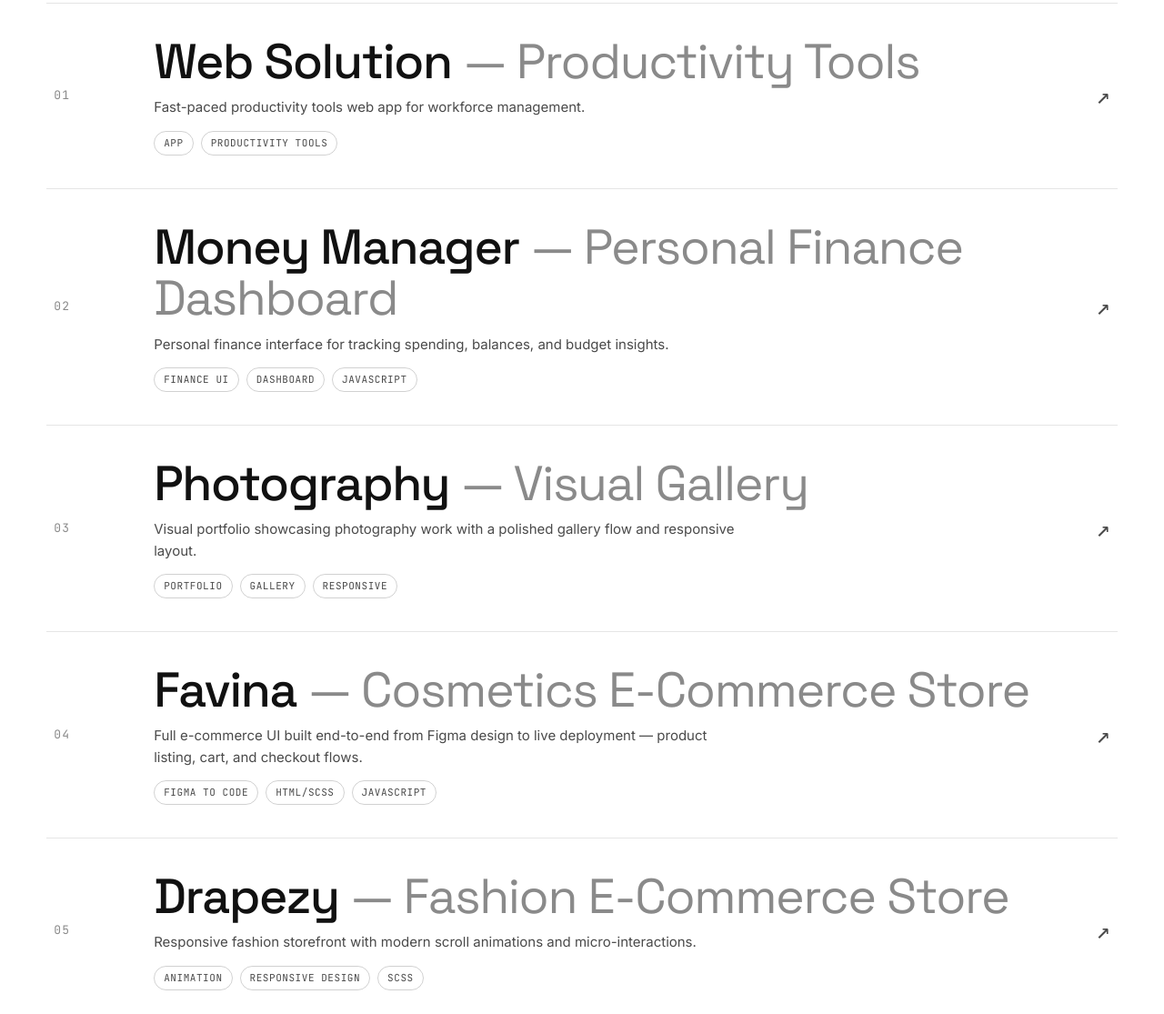
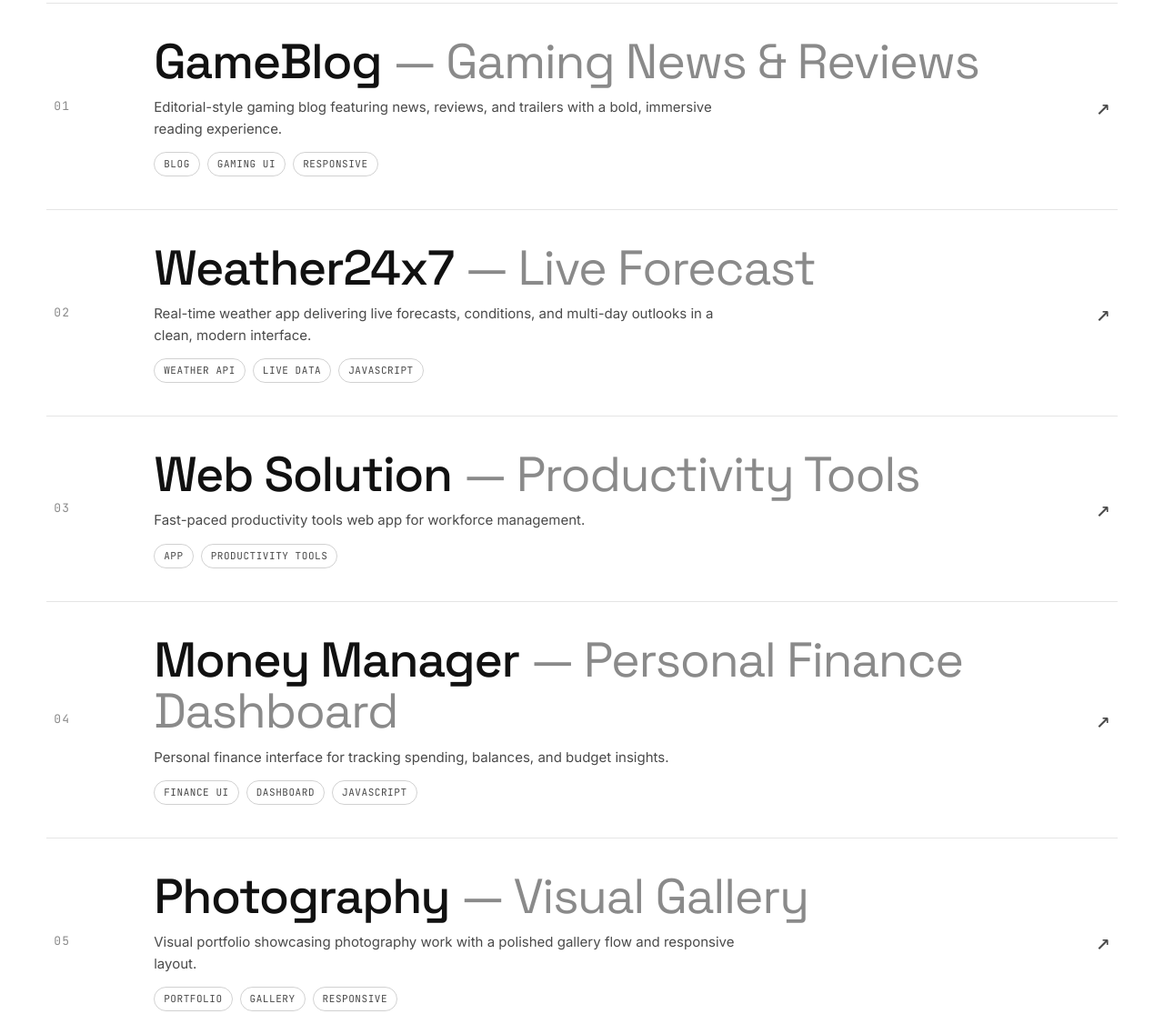
Before and after one commit to ux-krish/krishnendu_dutta, a plain HTML site: page index.html in a window 1280 px wide. Shown: the part 4229-5344 px from the top of the page at 91% size. Drawn offline with nearby package versions, Linux system fonts and the light colour scheme.

Commit message:
add new portfolios

```diff
--- a/index.html
+++ b/index.html
@@ -362,9 +362,37 @@
         </div>
 
         <ul class="projects">
+          <li class="project" data-project="gameblog">
+            <a href="https://ux-krish.github.io/gameblog" target="_blank" rel="noopener" class="project__link" data-magnetic>
+              <div class="project__index">01</div>
+              <div class="project__main">
+                <h3 class="project__title">GameBlog <span>— Gaming News &amp; Reviews</span></h3>
+                <p class="project__desc">Editorial-style gaming blog featuring news, reviews, and trailers with a bold, immersive reading experience.</p>
+                <div class="project__tags">
+                  <span>BLOG</span><span>GAMING UI</span><span>RESPONSIVE</span>
+                </div>
+              </div>
+              <div class="project__arrow" aria-hidden="true">↗</div>
+            </a>
+            <!-- <div class="project__media" data-image=""></div> -->
+          </li>
+          <li class="project" data-project="weather24x7">
+            <a href="https://ux-krish.github.io/weather24x7/" target="_blank" rel="noopener" class="project__link" data-magnetic>
+              <div class="project__index">02</div>
+              <div class="project__main">
+                <h3 class="project__title">Weather24x7 <span>— Live Forecast</span></h3>
+                <p class="project__desc">Real-time weather app delivering live forecasts, conditions, and multi-day outlooks in a clean, modern interface.</p>
+                <div class="project__tags">
+                  <span>WEATHER API</span><span>LIVE DATA</span><span>JAVASCRIPT</span>
+                </div>
+              </div>
+              <div class="project__arrow" aria-hidden="true">↗</div>
+            </a>
+            <!-- <div class="project__media" data-image=""></div> -->
+          </li>
           <li class="project" data-project="WebSolution">
             <a href="https://ux-krish.github.io/websolution" target="_blank" rel="noopener" class="project__link" data-magnetic>
-              <div class="project__index">01</div>
+              <div class="project__index">03</div>
               <div class="project__main">
                 <h3 class="project__title">Web Solution <span>— Productivity Tools</span></h3>
                 <p class="project__desc">Fast-paced productivity tools web app for workforce management.</p>
@@ -378,7 +406,7 @@
           </li>
           <li class="project" data-project="money-manager">
             <a href="https://ux-krish.github.io/money-manager/" target="_blank" rel="noopener" class="project__link" data-magnetic>
-              <div class="project__index">02</div>
+              <div class="project__index">04</div>
               <div class="project__main">
                 <h3 class="project__title">Money Manager <span>— Personal Finance Dashboard</span></h3>
                 <p class="project__desc">Personal finance interface for tracking spending, balances, and budget insights.</p>
@@ -392,7 +420,7 @@
           </li>
           <li class="project" data-project="photography">
             <a href="https://ux-krish.github.io/photography/" target="_blank" rel="noopener" class="project__link" data-magnetic>
-              <div class="project__index">03</div>
+              <div class="project__index">05</div>
               <div class="project__main">
                 <h3 class="project__title">Photography <span>— Visual Gallery</span></h3>
                 <p class="project__desc">Visual portfolio showcasing photography work with a polished gallery flow and responsive layout.</p>
@@ -406,7 +434,7 @@
           </li>
           <li class="project" data-project="favina">
             <a href="https://favina-cosmetics.netlify.app/" target="_blank" rel="noopener" class="project__link" data-magnetic>
-              <div class="project__index">04</div>
+              <div class="project__index">06</div>
               <div class="project__main">
                 <h3 class="project__title">Favina <span>— Cosmetics E-Commerce Store</span></h3>
                 <p class="project__desc">Full e-commerce UI built end-to-end from Figma design to live deployment — product listing, cart, and checkout flows.</p>
@@ -421,7 +449,7 @@
 
           <li class="project" data-project="drapezy">
             <a href="https://ux-krish.github.io/drapezy-fashion-store" target="_blank" rel="noopener" class="project__link" data-magnetic>
-              <div class="project__index">05</div>
+              <div class="project__index">07</div>
               <div class="project__main">
                 <h3 class="project__title">Drapezy <span>— Fashion E-Commerce Store</span></h3>
                 <p class="project__desc">Responsive fashion storefront with modern scroll animations and micro-interactions.</p>
```
